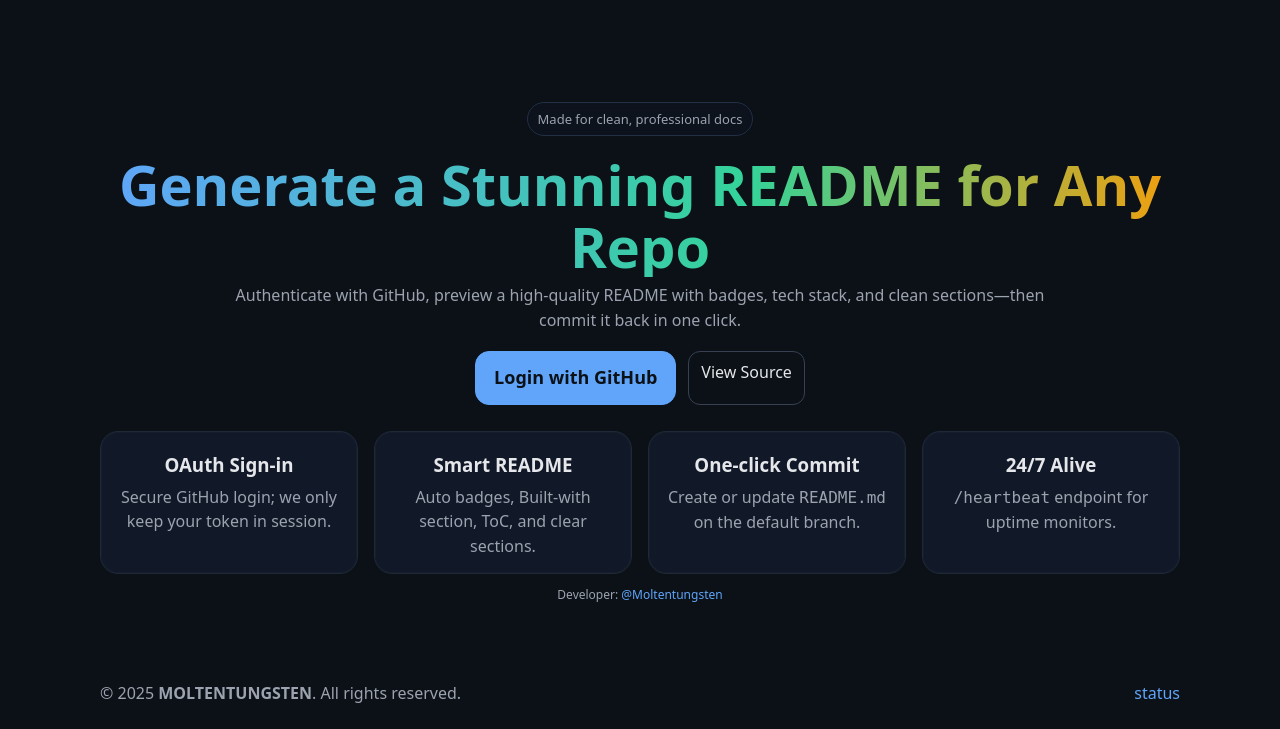
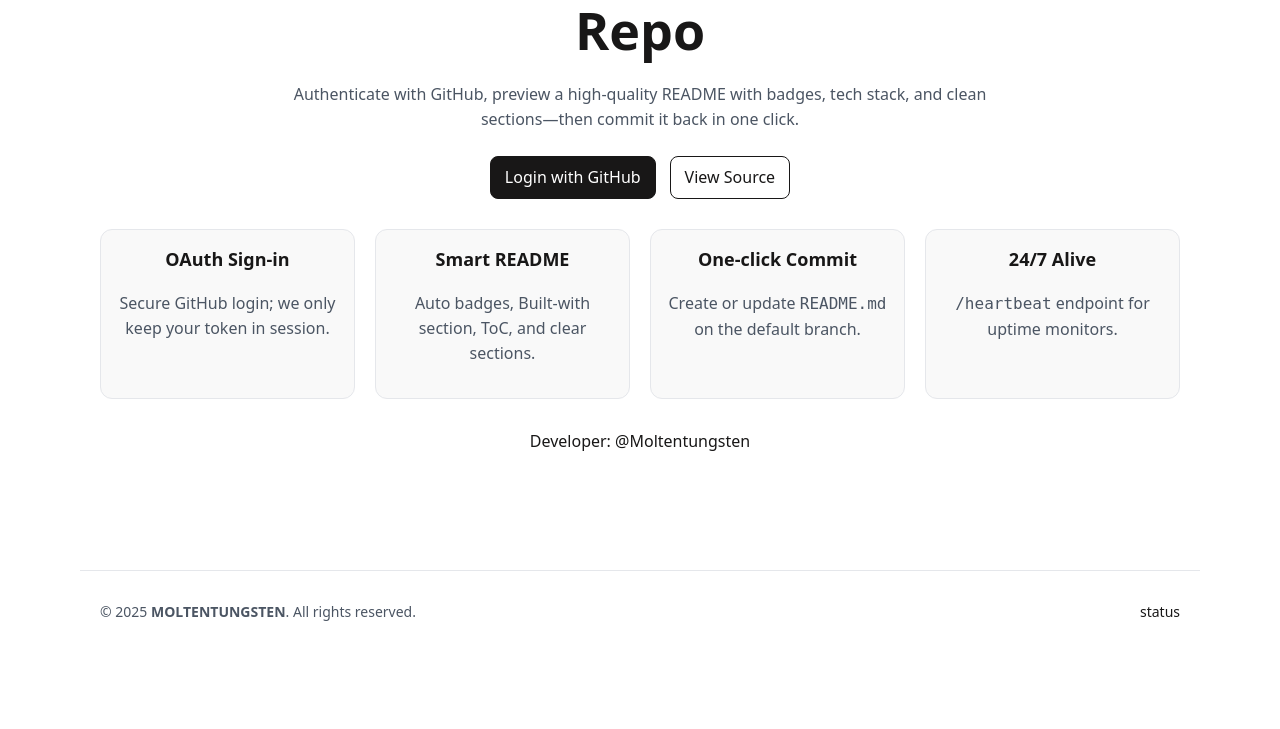
Before and after one commit to Themoltentungsten/GDOC, a Flask app: page / in a window 1280 px wide. Shown: the part 321-1050 px from the top of the page. After the commit the page ends 942 px from the top, so only its background shows below. Run offline with Flask 3, Linux system fonts and the light colour scheme.

Commit message:
Update styles.css

```diff
--- a/GDOC/static/styles.css
+++ b/GDOC/static/styles.css
@@ -1,85 +1,48 @@
 :root {
-  --bg: #0b1117;
-  --card: #111827;
-  --muted: #9CA3AF;
-  --text: #E5E7EB;
-  --accent: #60A5FA;
-  --accent2: #34D399;
-  --ring: rgba(96,165,250,.35);
+  --bg: #ffffff;
+  --text: #181717;
+  --muted: #4b5563;
+  --card: #f9f9f9;
+  --border: #e5e7eb;
+  --accent: #181717; /* GitHub black */
+  --accent2: #6e7681; /* muted gray */
 }
 
 * { box-sizing: border-box; }
 body { margin:0; background: var(--bg); color: var(--text);
-  font: 16px/1.55 system-ui,-apple-system,Segoe UI,Roboto,Ubuntu,Cantarell,Noto Sans,Arial; }
+  font: 16px/1.55 system-ui, -apple-system, Segoe UI, Roboto, Ubuntu, Cantarell, Noto Sans, Arial; }
 
 a { color: var(--accent); text-decoration:none; }
 a:hover { text-decoration: underline; }
 
 .container { max-width: 1120px; margin: 0 auto; padding: 20px; }
 
-/* Subtle animated grid background */
-.bg-grid {
-  position: fixed; inset: 0; pointer-events: none;
-  background-image:
-    radial-gradient(ellipse at top, rgba(96,165,250,.08), transparent 50%),
-    radial-gradient(ellipse at bottom, rgba(52,211,153,.08), transparent 50%),
-    linear-gradient(transparent 24px, rgba(255,255,255,.04) 25px),
-    linear-gradient(90deg, transparent 24px, rgba(255,255,255,.04) 25px);
-  background-size: 100% 100%, 100% 100%, 25px 25px, 25px 25px;
-  z-index: 0;
-}
+.header, .footer { display:flex; justify-content:space-between; align-items:center; gap:16px; }
+.brand { display:flex; align-items:center; gap:8px; font-weight: 800; font-size: 20px; }
+.logo { height: 32px; }
+.brand-text { color: var(--accent); }
 
-.header, .footer { position: relative; z-index: 1; display:flex; justify-content:space-between; align-items:center; gap:16px; }
-.brand { font-weight: 800; letter-spacing: .3px; }
-.nav a { margin-left: 10px; }
-.dev-pill { color: var(--muted); font-size: 14px; }
-.dev-pill a { color: var(--text); font-weight: 600; }
+.nav a { margin-left: 12px; color: var(--text); font-weight: 500; }
 
-.btn { padding: 8px 12px; border: 1px solid var(--accent); border-radius: 12px; transition: transform .08s ease, box-shadow .2s; }
-.btn:hover { transform: translateY(-1px); box-shadow: 0 6px 18px -8px var(--ring); text-decoration: none; }
-.btn.primary { background: var(--accent); color: #0b1117; border-color: var(--accent); font-weight: 700; }
-.btn.primary.xl { font-size: 18px; padding: 12px 18px; border-radius: 14px; }
-.btn.ghost { border-color: #374151; color: var(--text); }
+.btn { padding: 8px 14px; border: 1px solid var(--accent); border-radius: 8px;
+  transition: background .2s, color .2s; }
+.btn.primary { background: var(--accent); color: white; }
+.btn.primary:hover { background: var(--text); color:white; }
+.btn:hover { background: var(--border); }
 
-.hero { position: relative; z-index: 1; text-align:center; padding: 56px 0 20px; }
-.pill {
-  display:inline-block; padding:6px 10px; border:1px solid #223045; border-radius: 999px;
-  color: var(--muted); font-size: 13px; margin-bottom: 10px; background: rgba(17,24,39,.45); backdrop-filter: blur(6px);
-}
-.gradient {
-  font-size: clamp(28px, 6vw, 56px); line-height: 1.1; margin: 8px auto 6px;
-  background: linear-gradient(90deg, #60A5FA, #34D399 60%, #F59E0B 100%);
-  -webkit-background-clip: text; background-clip: text; color: transparent;
-}
-.sub { color: var(--muted); max-width: 820px; margin: 0 auto 18px; }
+.hero { text-align:center; padding: 70px 0 40px; }
+.hero h1 { font-size: clamp(28px, 6vw, 52px); font-weight: 800; margin-bottom: 12px; }
+.hero .sub { color: var(--muted); max-width: 720px; margin: 0 auto 24px; }
 
-.cta { display:flex; gap:12px; justify-content:center; margin-bottom: 26px; }
+.cta { display:flex; gap:14px; justify-content:center; margin: 24px 0; }
 
-.features { display:grid; gap:16px; grid-template-columns: repeat(auto-fit, minmax(220px, 1fr)); margin: 10px 0 8px; }
-.card { background: var(--card); border:1px solid #1f2937; border-radius: 18px; padding: 14px; box-shadow: 0 0 0 1px rgba(255,255,255,0.02) inset; }
-.card.feature h3 { margin: 4px 0 6px; }
-.card.feature p { color: var(--muted); margin: 0; }
+.features { display:grid; gap:20px; grid-template-columns: repeat(auto-fit, minmax(220px, 1fr)); margin: 30px 0; }
+.card { background: var(--card); border:1px solid var(--border); border-radius: 12px; padding: 16px; }
+.card h3 { margin-top:0; font-size: 18px; font-weight: 600; }
+.card p { color: var(--muted); }
 
-.header .btn, .nav .btn { border-radius: 10px; }
-.card-actions { margin-top: 10px; }
+.flash { padding: 10px 12px; border-radius: 8px; margin-bottom: 12px; }
+.flash.success { background: #e6ffed; border:1px solid #34d399; }
+.flash.danger { background: #ffe6e6; border:1px solid #ef4444; }
 
-.muted { color: var(--muted); }
-.tiny { font-size: 12px; }
-
-.grid { display:grid; gap:14px; grid-template-columns: repeat(auto-fill, minmax(260px, 1fr)); }
-.grid.two { grid-template-columns: 1fr 1fr; gap: 24px; }
-
-label { display:block; margin: 10px 0 6px; color: var(--muted); }
-input, textarea {
-  width: 100%; background: #0f172a; color: var(--text);
-  border:1px solid #1f2937; border-radius: 10px; padding: 10px;
-}
-textarea { min-height: 300px; font-family: ui-monospace, SFMono-Regular, Menlo, Monaco, Consolas, "Liberation Mono", "Courier New", monospace; }
-
-.preview { background: white; color: #111; padding: 12px; border-radius: 12px; max-height: 75vh; overflow:auto; }
-
-.flash { padding: 10px 12px; border-radius: 10px; margin-bottom: 12px; }
-.flash.success { background: rgba(52, 211, 153, 0.08); border:1px solid var(--accent2); }
-.flash.danger  { background: rgba(239, 68, 68, 0.08);  border:1px solid #ef4444; }
-
-.footer p { color: var(--muted); margin: 4px 0; }
+.footer { border-top:1px solid var(--border); margin-top:40px; padding-top:16px; color: var(--muted); font-size:14px; }
```
